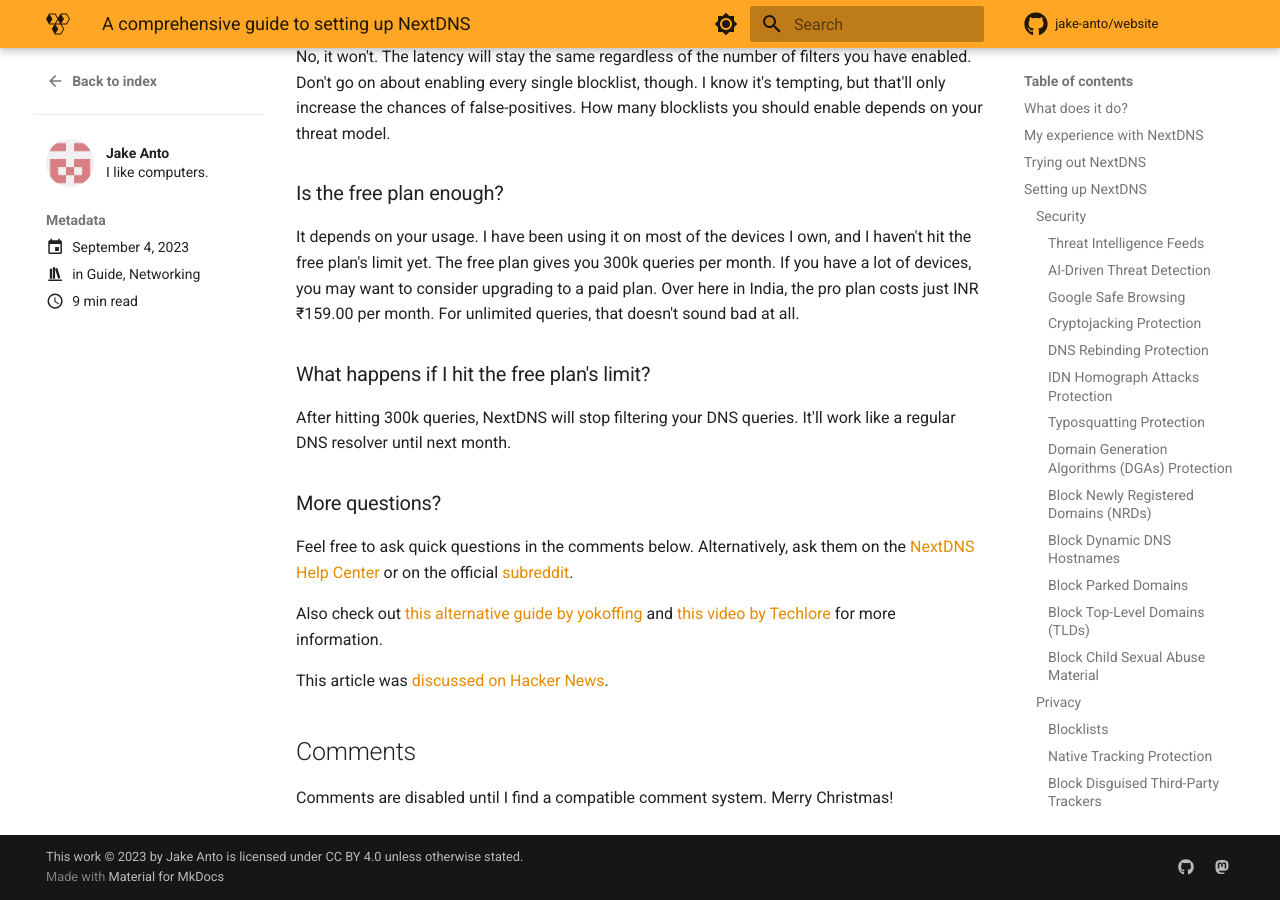
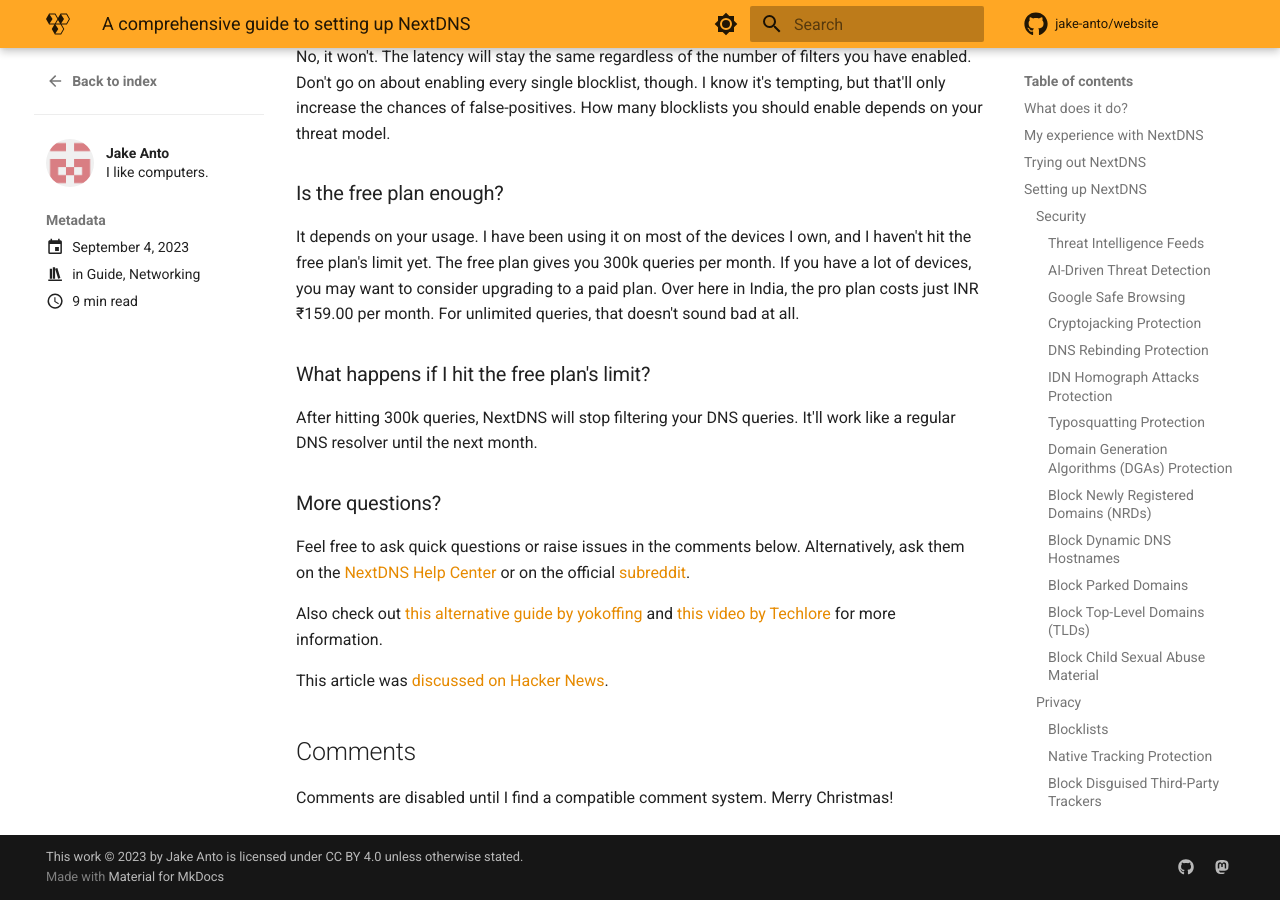
Before and after one commit to JakeAnto/JakeAnto.github.io, an MkDocs documentation site: the page built from docs/blog/posts/nextdns.md, in a window 1280 px wide and 900 px high, scrolled down 7190 px. Built offline with MkDocs 1.6.1 and Material for MkDocs 9.7.7, drawn with Linux system fonts in a browser that asks for light colours; plug-ins that fetch from the network failed and are left out; comment, search, counter and statistics services are not loaded.

Commit message:
Add additional info

```diff
--- a/docs/blog/posts/nextdns.md
+++ b/docs/blog/posts/nextdns.md
@@ -242,11 +242,11 @@
 
 ### What happens if I hit the free plan's limit?
 
-After hitting 300k queries, NextDNS will stop filtering your DNS queries. It'll work like a regular DNS resolver until next month.
+After hitting 300k queries, NextDNS will stop filtering your DNS queries. It'll work like a regular DNS resolver until the next month.
 
 ### More questions?
 
-Feel free to ask quick questions in the comments below. Alternatively, ask them on the [NextDNS Help Center](https://help.nextdns.io/) or on the official [subreddit](https://www.reddit.com/r/nextdns/).
+Feel free to ask quick questions or raise issues in the comments below. Alternatively, ask them on the [NextDNS Help Center](https://help.nextdns.io/) or on the official [subreddit](https://www.reddit.com/r/nextdns/).
 
 Also check out [this alternative guide by yokoffing](https://github.com/yokoffing/NextDNS-Config/blob/main/README.md) and [this video by Techlore](https://neat.tube/w/19r4YnE6fpce6e2B9MepnB) for more information.
 
```
